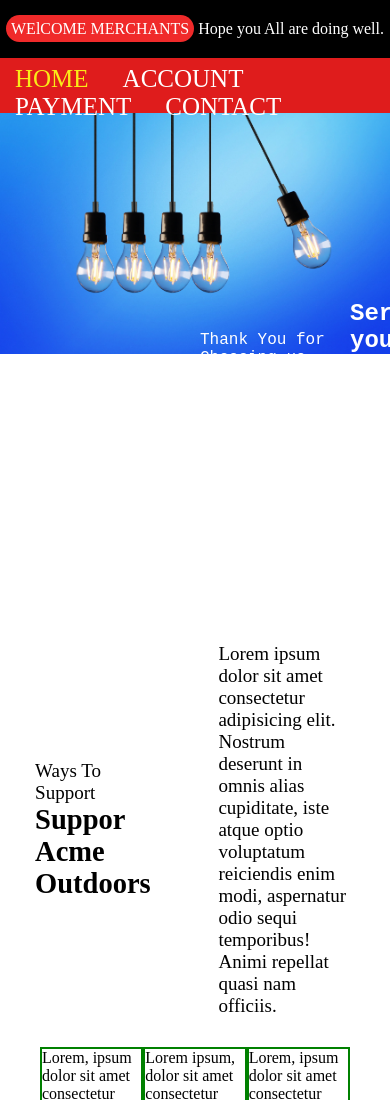
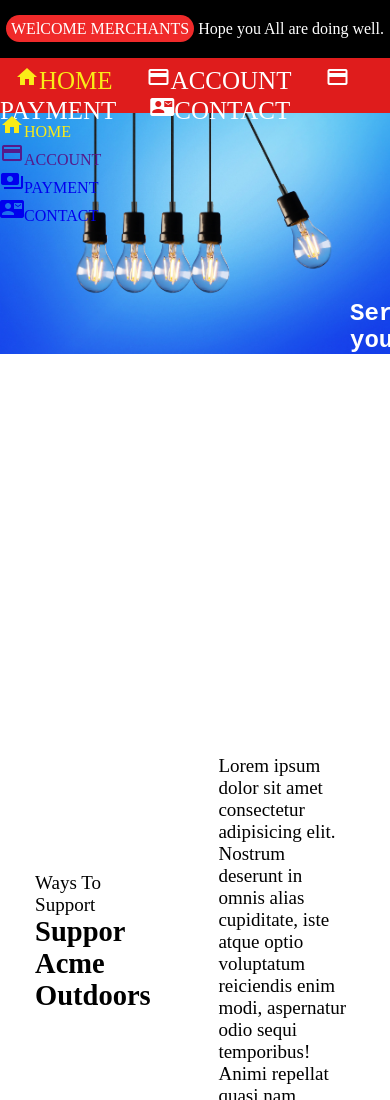
Before and after one commit to Avinashjha360/myfirstproject, a website: page index.html in a window 390 px wide. Shown: the top 1100 px of the page. Drawn offline with Linux system fonts and the light colour scheme.

Commit message:
Add icons and make responsive

```diff
--- a/index.html
+++ b/index.html
@@ -5,38 +5,48 @@
     <meta charset="UTF-8">
     <meta http-equiv="X-UA-Compatible" content="IE=edge">
     <meta name="viewport" content="width=device-width, initial-scale=1.0">
-    <title>Document</title>
+    <title>Home</title>
     <link rel="stylesheet" href="./static/css/Zstyle.css">
+    <link href="https://fonts.googleapis.com/icon?family=Material+Icons"rel="stylesheet">
+
 </head>
 
 <body>
     <div id="topnav">
-        <span id="head">WElCOME MERCHANTS</span>
+        <span id="head" >WElCOME MERCHANTS</span>
         <span>Hope you All are doing well.</span>
     </div>
     <div id="header">
         <div id="nav1">
-
+            <span class="material-icons md-50" id="menu" onclick="menuchange()">menu</span>
         </div>
         <div id="nav2">
             <ul>
-                <li><a href="index.html"  style="color: rgb(250, 235, 24);">HOME</a></li>
-                <li><a href="">ACCOUNT</a></li>
-                <li><a href="payment.html">PAYMENT</a></li>
-                <li><a href="contact.html">CONTACT</a></li>
+                <li><a href="index.html"  style="color: rgb(250, 235, 24);"><span class="material-icons md-15">home</span>HOME</a></li>
+                <li><a href=""><span class="material-icons md-15">payment</span>ACCOUNT</a></li>
+                <li><a href="payment.html"><span class="material-icons md-15">payment</span>PAYMENT</a></li>
+                <li><a href="contact.html"><span class="material-icons md-15">contact_mail</span>CONTACT</a></li>
             </ul>
         </div>
     </div>
+    <div id="menu_bar">
+        <ul>
+            <li><a href="index.html"  style="color: rgb(250, 235, 24);"><span class="material-icons md-45" style="display: inline-block;">home</span>HOME</li></a>
+            <li><a href=""><span class="material-icons md-45">payment</span>ACCOUNT</a></li>
+            <li><a href="payment.html"><span class="material-icons md-45">payments</span>PAYMENT</a></li>
+            <li><a href="contact.html"><span class="material-icons md-45">contact_mail</span>CONTACT</a></li>
+        </ul>
+    </div>
     <div id="home">
         <div id="home_content">
-            <h2>Serving you Since 1989.</h2><br>
+            <h2>Serving you Since 1989.</h2><br><br>
             <p>Thank You for Choosing us</p>
             <p>We are waiting for your response</p>
             <p>We are Working for you</p>
             <button>PAY NOW</button>
         </div>
     </div>
-    <div class="container">
+     <div class="container">
         <div class="box1">
             <div class="inside_box1">
                 <div class="text_item">
@@ -74,6 +84,7 @@
             </div>
         </div>
     </div>
+
     <div class="container">
         <div class="box3">
             <div class="text_content2">
@@ -88,6 +99,8 @@
         </div>
     </div>
 
+
+    <script src="./static/js/frontend.js"></script>
 </body>
 
 </html>
```
